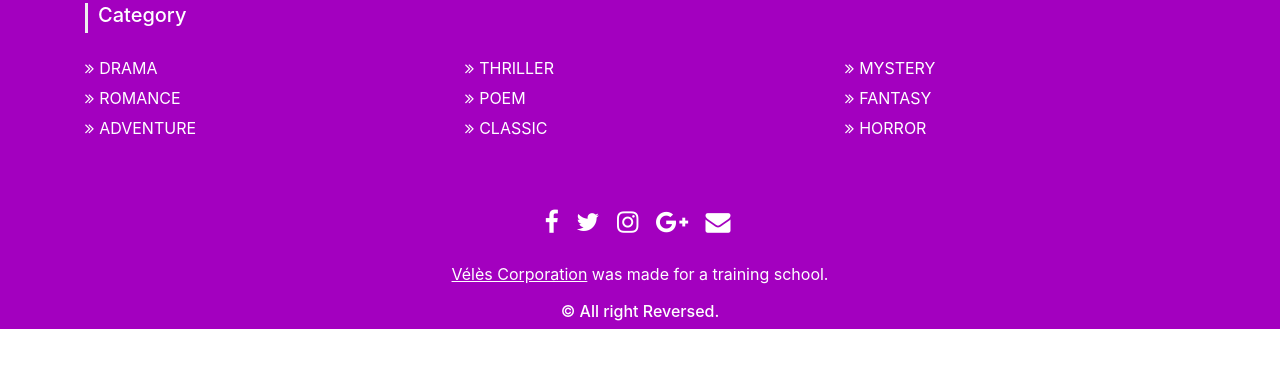
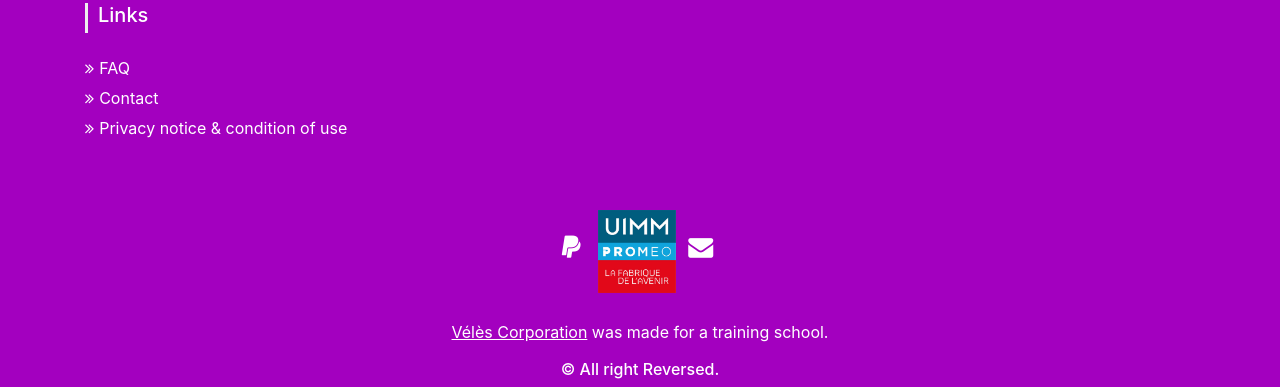
Before and after one commit to Opalie/ppe-hibouk, a PHP site: page /author_profile.php in a window 1280 px wide. Shown: the part 982-1369 px from the top of the page. Before the commit the page ends 1311 px from the top, so only its background shows below. Run offline with PHP 8.4, Linux system fonts and the light colour scheme; some libraries are stand-ins or nearby versions.

Commit message:
Add files

```diff
--- a/Website/author_profile.php
+++ b/Website/author_profile.php
@@ -55,19 +55,19 @@ include_once 'navbar.php'
                                                 <p class="mr-2">Page :</p>
                                             </li>
                                             <li class="nav-item">
-                                                <a class="nav-link active" id="home-tab" data-toggle="tab" href="#home" role="tab" aria-controls="home" aria-selected="true">1</a>
+                                                <a class="nav-link active" id="home-tab" data-toggle="tab" href="" role="tab" aria-controls="home" aria-selected="true">1</a>
                                             </li>
                                             <li class="nav-item">
-                                                <a class="nav-link" id="profile-tab" data-toggle="tab" href="#profile" role="tab" aria-controls="profile" aria-selected="false">2</a>
+                                                <a class="nav-link" id="profile-tab" data-toggle="tab" href="" role="tab" aria-controls="profile" aria-selected="false">2</a>
                                             </li>
                                             <li class="nav-item">
-                                                <a class="nav-link" id="profile-tab" data-toggle="tab" href="#profile" role="tab" aria-controls="profile" aria-selected="false">3</a>
+                                                <a class="nav-link" id="profile-tab" data-toggle="tab" href="" role="tab" aria-controls="profile" aria-selected="false">3</a>
                                             </li>
                                             <li class="nav-item">
-                                                <a class="nav-link" id="profile-tab" data-toggle="tab" href="#profile" role="tab" aria-controls="profile" aria-selected="false">4</a>
+                                                <a class="nav-link" id="profile-tab" data-toggle="tab" href="" role="tab" aria-controls="profile" aria-selected="false">4</a>
                                             </li>
                                             <li class="nav-item">
-                                                <a class="nav-link" id="profile-tab" data-toggle="tab" href="#profile" role="tab" aria-controls="profile" aria-selected="false">5</a>
+                                                <a class="nav-link" id="profile-tab" data-toggle="tab" href="" role="tab" aria-controls="profile" aria-selected="false">5</a>
                                             </li>
 
                                         </ul>
@@ -86,7 +86,7 @@ include_once 'navbar.php'
                                         <div class="row">
                                             <div class="container-book">
                                                 <div class="card">
-                                                    <img class="card-img-top" src="https://lh3.googleusercontent.com/proxy/O2e2GUi8sJ7jCajwhVlOfJnvhIKbAA4WqBKbDvDi-st2joq3S9Ty1jWobhrB6PkWOlTUePBLjP1Hx2WUkG0krwUsbh5JdFDQf0CIrJQ" alt="">
+                                                    <img class="card-img-top" src="https://images-na.ssl-images-amazon.com/images/I/71n7Fe2mGRL.jpg" alt="">
                                                     <div class="card-body">
                                                         <p class="card-text">Central park</p>
                                                     </div>
--- a/Website/footer.php
+++ b/Website/footer.php
@@ -8,42 +8,25 @@
 <footer id="footer">
     <div class="container">
         <div class="container-title pt-4">
-            <h5>Category</h5>
+            <h5>Links</h5>
         </div>
         <div class="row text-center text-xs-center text-sm-left text-md-left">
 
             <div class="col-xs-12 col-sm-4 col-md-4">
 
                 <ul class="list-unstyled quick-links">
-                    <li><a><i class="fa fa-angle-double-right"></i>DRAMA</a></li>
-                    <li><a><i class="fa fa-angle-double-right"></i>ROMANCE</a></li>
-                    <li><a><i class="fa fa-angle-double-right"></i>ADVENTURE</a></li>
+                    <li><a><i class="fa fa-angle-double-right"></i>FAQ</a></li>
+                    <li><a><i class="fa fa-angle-double-right"></i>Contact</a></li>
+                    <li><a><i class="fa fa-angle-double-right"></i>Privacy notice & condition of use</a></li>
                 </ul>
             </div>
-            <div class="col-xs-12 col-sm-4 col-md-4">
 
-                <ul class="list-unstyled quick-links">
-                    <li><a><i class="fa fa-angle-double-right"></i>THRILLER</a></li>
-                    <li><a><i class="fa fa-angle-double-right"></i>POEM</a></li>
-                    <li><a><i class="fa fa-angle-double-right"></i>CLASSIC</a></li>
-                </ul>
-            </div>
-            <div class="col-xs-12 col-sm-4 col-md-4">
-
-                <ul class="list-unstyled quick-links">
-                    <li><a><i class="fa fa-angle-double-right"></i>MYSTERY</a></li>
-                    <li><a><i class="fa fa-angle-double-right"></i>FANTASY</a></li>
-                    <li><a><i class="fa fa-angle-double-right"></i>HORROR</a></li>
-                </ul>
-            </div>
         </div>
         <div class="row">
             <div class="col-xs-12 col-sm-12 col-md-12 mt-2 mt-sm-5">
                 <ul class="list-unstyled list-inline social text-center">
-                    <li class="list-inline-item"><a href=""><i class="fa fa-facebook"></i></a></li>
-                    <li class="list-inline-item"><a href=""><i class="fa fa-twitter"></i></a></li>
-                    <li class="list-inline-item"><a href=""><i class="fa fa-instagram"></i></a></li>
-                    <li class="list-inline-item"><a href=""><i class="fa fa-google-plus"></i></a></li>
+                    <li class="list-inline-item"><a href=""><i class="fab fa-paypal"></i></i></a></li>
+                    <li class="list-inline-item" style="width: 7%;"><a href=""><img src="img/logo-promeo.jpg" style="width: 100%; height: auto;" alt=""></a></li>
                     <li class="list-inline-item"><a href="" target="_blank"><i class="fa fa-envelope"></i></a></li>
                 </ul>
             </div>
```
Also changed, not shown: Website/img/logo-promeo.jpg (added).
